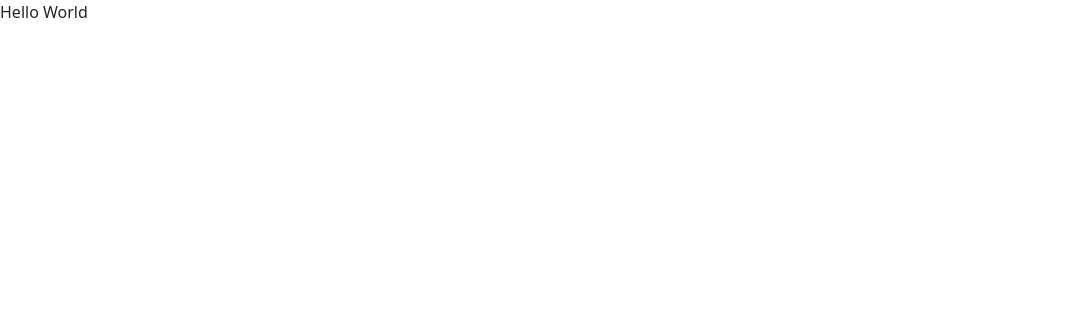
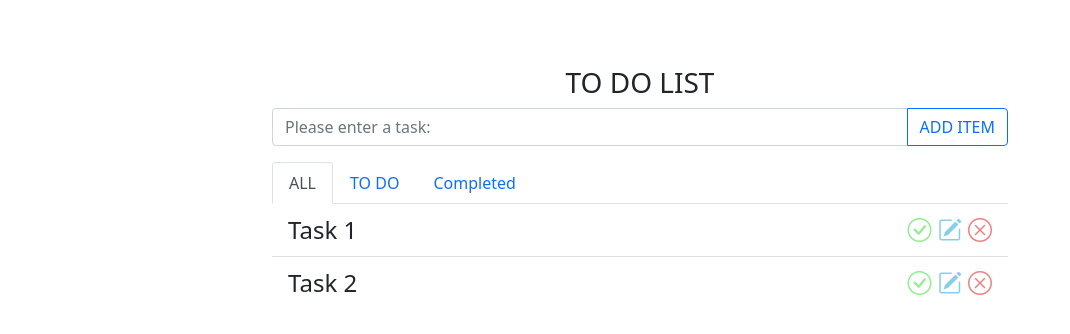
Before and after one commit to DeyvidAdzhemiev/JavaScript-Development, a website: page Simple_To_Do_List_Application/index.html in a window 1280 px wide. Shown: the whole page, without its empty margins (0-1070 px from the left). Drawn offline with nearby package versions, Linux system fonts and the light colour scheme.

Commit message:
Added content to the Page

```diff
--- a/Simple_To_Do_List_Application/index.html
+++ b/Simple_To_Do_List_Application/index.html
@@ -11,11 +11,69 @@
         <link rel="stylesheet" href="https://cdn.jsdelivr.net/npm/bootstrap-icons@1.3.0/font/bootstrap-icons.css">
 
         <style>
-
+            .green{
+                color: lightgreen;
+            }
+            .red{
+                color: lightcoral;
+            }
+            .blue{
+                color: skyblue;
+            }
+            .list-group{
+                font-size: 1.5rem;
+            }
         </style>
 
     </head>
     <body>
-        Hello World
+        <div class="container">
+            <div class="row">
+                <div class="col mx-auto col-md-8 mt-3 text-center">
+                    <div class="alert align-items-center" id="message"></div>
+                    <form id="itemForm">
+                        <h3 class="">TO DO LIST</h3>
+                        <div class="input-group mb-3">
+                            <input type="text" class="form-control" id="itemInput" value="" placeholder="Please enter a task:">
+                            <button class="btn btn-outline-primary">ADD ITEM</button>
+                        </div>
+                    </form>
+
+                    <ul class="nav nav-tabs">
+                        <li class="nav-item" data-type="all">
+                            <a class="nav-link active" href="#">ALL</a>
+                        </li>
+                        <li class="nav-item" data-type="todo">
+                            <a class="nav-link" href="#">TO DO</a>
+                        </li>
+                        <li class="nav-item" data-type="done">
+                            <a class="nav-link" href="#">Completed</a>
+                        </li>
+                    </ul>
+
+                    <ul class="list-group list-group-flush">
+                        <li class="list-group-item d-flex justify-content-between align-items-center">
+                            <span>Task 1</span>
+                            <span>
+                                <a><i class="bi bi-check-circle green"></i></a>
+                                <a><i class="bi bi-pencil-square blue"></i></a>
+                                <a><i class="bi bi-x-circle red"></i></a>
+                            </span>
+                        </li>
+
+                        <li class="list-group-item d-flex justify-content-between align-items-center">
+                            <span>Task 2</span>
+                            <span>
+                                <a><i class="bi bi-check-circle green"></i></a>
+                                <a><i class="bi bi-pencil-square blue"></i></a>
+                                <a><i class="bi bi-x-circle red"></i></a>
+                            </span>
+                        </li>
+                      </ul>
+                </div>
+            </div>
+        </div>
+
+        <script src="script.js"></script>
     </body>
 </html>
```
